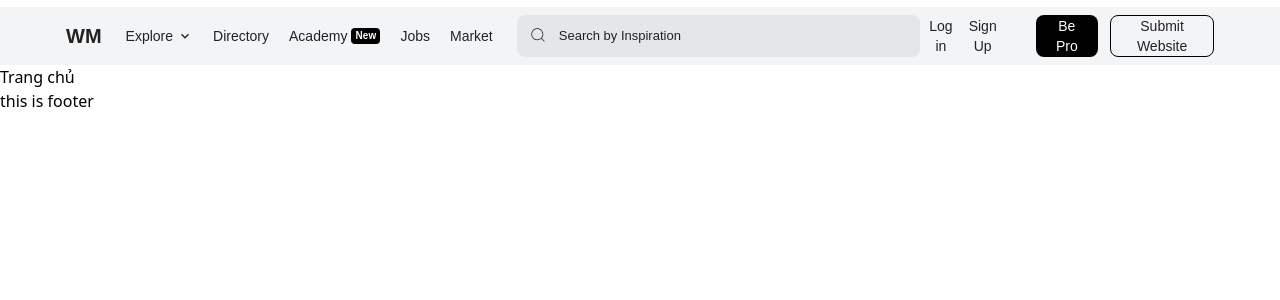
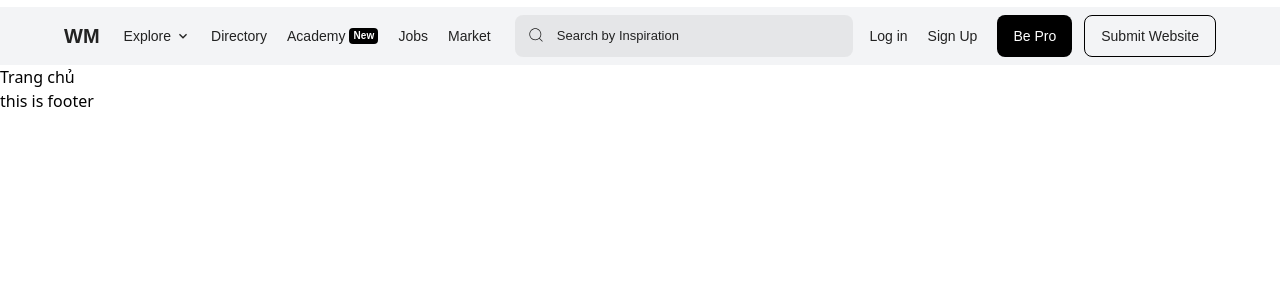
Before and after one commit to RLnofell/with-me-website, a React (Vite) app: page / in a window 1280 px wide. Shown: the top 300 px of the page. Built offline with nearby package versions, Linux system fonts and the light colour scheme.

Commit message:
refactor(navbar): reponsive ui

```diff
--- a/package.json
+++ b/package.json
@@ -13,7 +13,9 @@
   "dependencies": {
     "@reduxjs/toolkit": "^2.6.1",
     "@tailwindcss/vite": "^4.0.15",
+    "clsx": "^2.1.1",
     "framer-motion": "^12.6.2",
+    "lodash": "^4.17.21",
     "react": "^19.0.0",
     "react-dom": "^19.0.0",
     "react-icons": "^5.5.0",
--- a/src/core/components/Header/Navbar.jsx
+++ b/src/core/components/Header/Navbar.jsx
@@ -1,23 +1,59 @@
-import React from "react";
-import NavbarMenu from './contents/NavbarMenu.jsx';
-import NavbarLogo from './contents/NavbarLogo.jsx';
-import NavbarSearch from './contents/NavbarSearch.jsx';
-import NavbarActions from './contents/NavbarActions.jsx';
+import React, { useState, useEffect } from "react";
+import NavbarMenu from "./contents/NavbarMenu.jsx";
+import NavbarLogo from "./contents/NavbarLogo.jsx";
+import NavbarSearch from "./contents/NavbarSearch.jsx";
+import NavbarActions from "./contents/NavbarActions.jsx";
+import { RxHamburgerMenu } from "react-icons/rx";
+import { LuUserRoundCheck } from "react-icons/lu";
+import { debounce } from "lodash";
+import clsx from "clsx";
 
 const Navbar = () => {
+  const [screenSize, setScreenSize] = useState({
+    isIpad: window.innerWidth <= 1270,
+    isMobile: window.innerWidth <= 570,
+  });
+
+  useEffect(() => {
+    const handleResize = debounce(() => {
+      const width = window.innerWidth;
+      setScreenSize({
+        isIpad: width <= 1270,
+        isMobile: width <= 570,
+      });
+    }, 100);
+
+    window.addEventListener("resize", handleResize);
+    handleResize();
+
+    return () => {
+      window.removeEventListener("resize", handleResize);
+      handleResize.cancel();
+    };
+  }, []);
+
   return (
-    <nav className="navbar font-inter-tight text-sm text-primary flex items-center justify-between bg-gray-100 px-[66px] py-2">
-      {/* Logo */}
-      <NavbarLogo/>
+    <nav
+      className={clsx(
+        "navbar md:px-12 sm:px-7 xs:px-5 s:px-3 font-inter-tight text-sm text-primary flex items-center justify-between bg-gray-100 py-2",
+        screenSize.isIpad ? "xl:px-8" : "xl:px-16",
+      )}
+    >
+      {screenSize.isIpad ? (
+        <div className="flex items-center">
+          <RxHamburgerMenu className="mr-3" size={21} />
+          <NavbarLogo />
+        </div>
+      ) : (
+        <>
+          <NavbarLogo />
+          <NavbarMenu />
+        </>
+      )}
 
-      {/* Menu */}
-      <NavbarMenu/>
+      <NavbarSearch />
 
-      {/* Search Bar */}
-      <NavbarSearch/>
-
-      {/* Actions */}
-      <NavbarActions/>
+      <div>{screenSize.isMobile ? <LuUserRoundCheck size={21} className="ml-2" /> : <NavbarActions />}</div>
     </nav>
   );
 };
--- a/src/core/components/Header/contents/NavbarActions.jsx
+++ b/src/core/components/Header/contents/NavbarActions.jsx
@@ -22,17 +22,19 @@ const NavbarActions = () => {
   };
 
   return(
-    <div className="font-inter-tight flex items-center gap-3 max-h-[42px]">
-      <div className="pr-6 gap-3 flex items-center">
-        <button onClick={handleOpenLoginModal} className="text-sm text-primary hover:text-primary/80">Log in</button>
+    <div className="xxl:ml-0 ml-2 font-inter-tight flex items-center gap-3 max-h-[42px]">
+      <div className="xxl:pr-4 lg:pr-2 pr-0 gap-3 flex items-center">
+        <button onClick={handleOpenLoginModal} className="xl:mr-2 mr-0 text-sm text-primary hover:text-primary/80 text-nowrap">Log in</button>
         {isOpen && modalType === 'register' && <RegisterModal authMethodChange={() => authMethodChange('login')} />}
 
-        <button onClick={handleOpenRegisterModal} className="text-sm text-primary hover:text-primary/80">Sign Up</button>
+        <button onClick={handleOpenRegisterModal} className="text-sm text-primary hover:text-primary/80 text-nowrap">Sign Up</button>
         {isOpen && modalType === 'login' && <LoginModal authMethodChange={() => authMethodChange('register')} />}
       </div>
 
-      <button className="bg-black text-white px-4 h-[42px] max-h-[42px] text-sm hover:bg-black/80 rounded-lg">Be Pro</button>
-      <button className="border border-black px-4 h-[42px] max-h-[42px] hover:bg-black/80 hover:text-white text-sm rounded-lg">Submit Website</button>
+     <div className="flex xxl:ml-2 ml-0 items-center gap-3">
+       <button className="lg:ml-0 md:ml-4 sm:flex hidden items-center bg-black text-white px-4 h-[42px] max-h-[42px] text-sm hover:bg-black/80 rounded-lg text-nowrap">Be Pro</button>
+       <button className="lg:flex hidden items-center border border-black px-4 h-[42px] max-h-[42px] hover:bg-black/80 hover:text-white text-sm rounded-lg text-nowrap">Submit Website</button>
+     </div>
     </div>
   )
 }
--- a/src/index.css
+++ b/src/index.css
@@ -2,4 +2,7 @@
 @theme {
     --font-inter-tight: "Inter Tight", sans-serif;
     --color-primary: #222222;
+    --breakpoint-xxl: 1440px;
+    --breakpoint-xs: 440px;
+    --breakpoint-s: 280px;
 }
```
Also changed, not shown: 1 other file (tests, documents, lock files or other folders).
